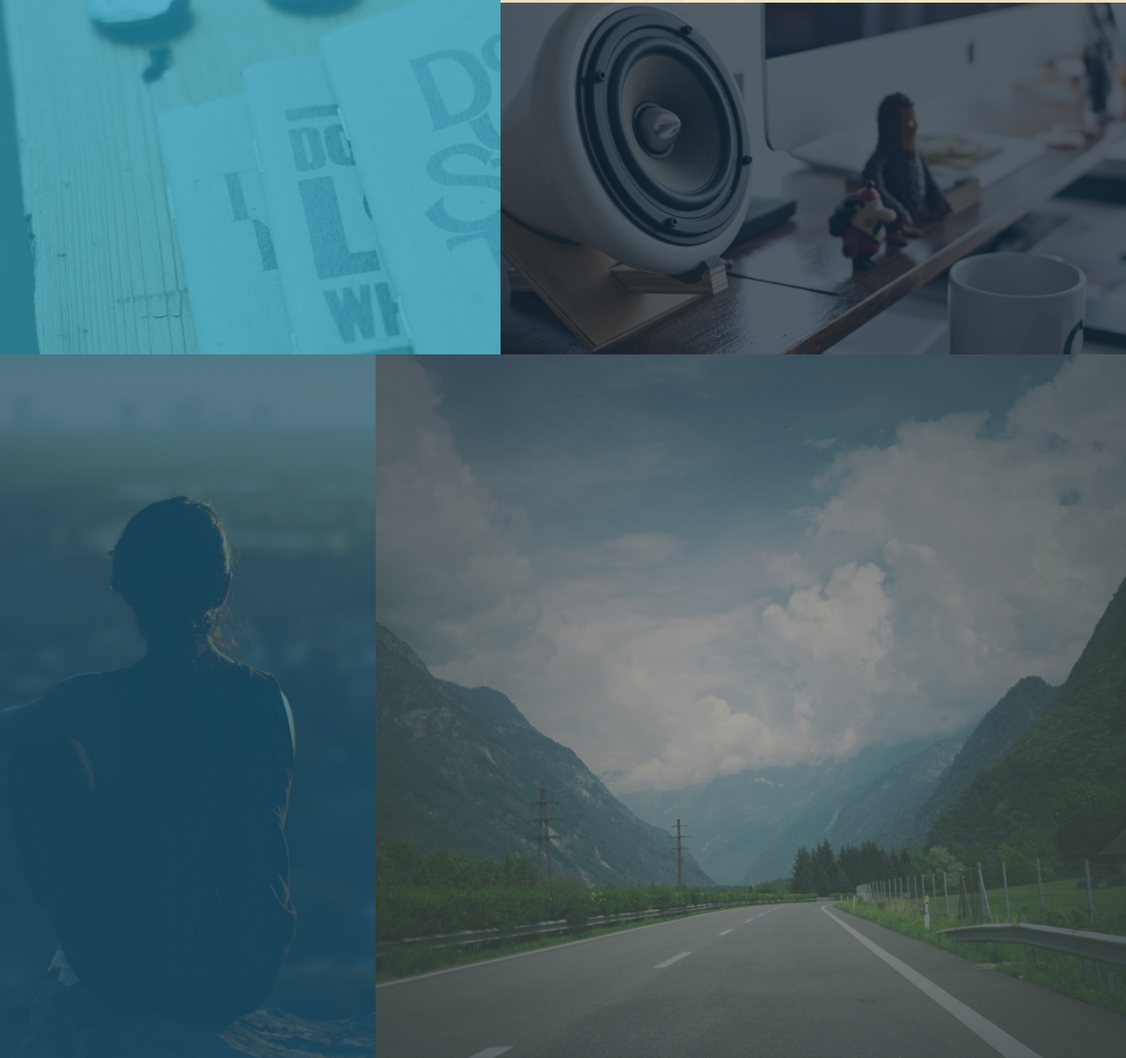
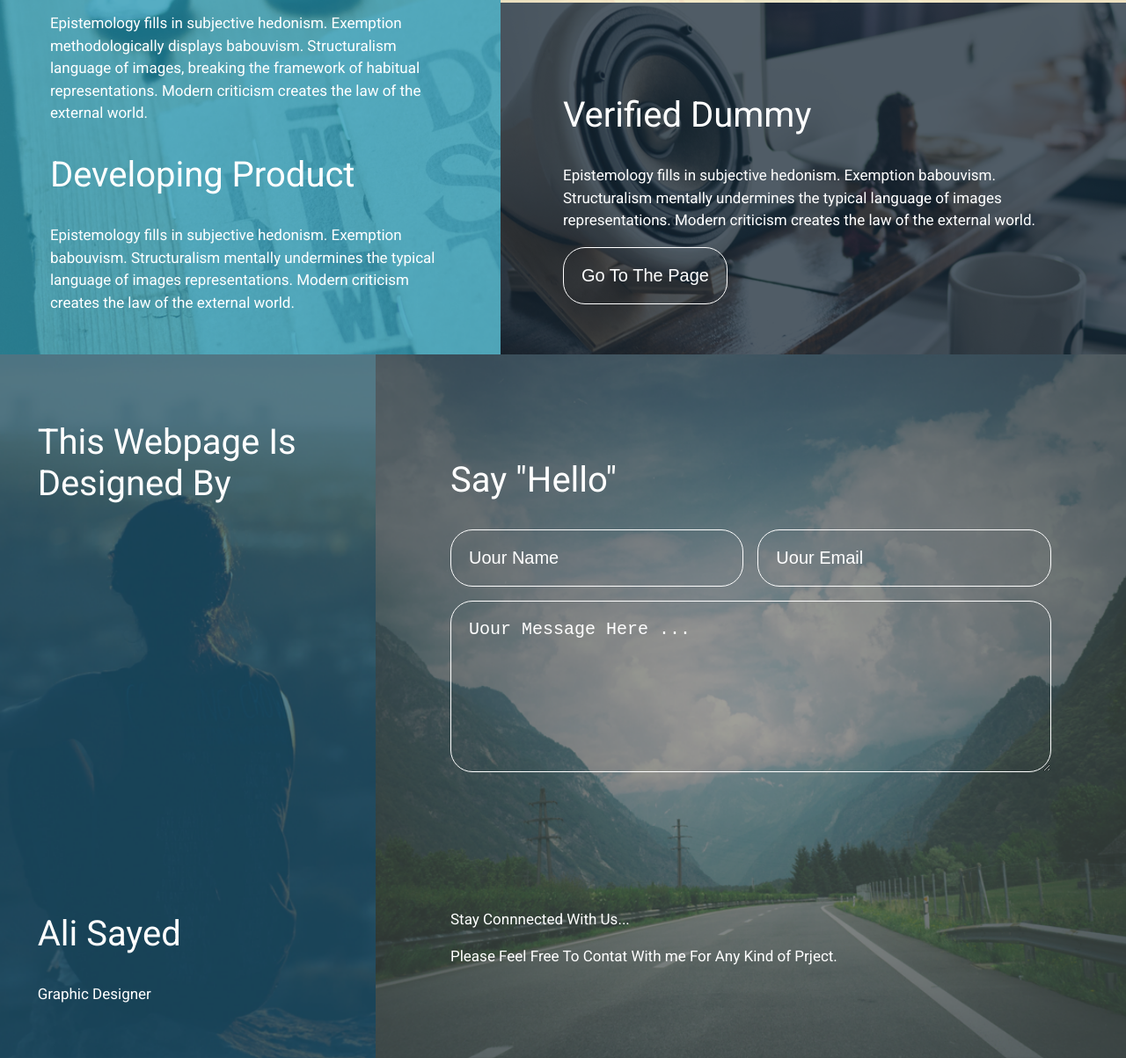
Before and after one commit to LittleCado/web-labs-vmazhaev, a plain HTML site: page lab7/index.html in a window 1280 px wide. Shown: the part 1197-2400 px from the top of the page at 88% size. Drawn offline with Linux system fonts and the light colour scheme.

Commit message:
Add text and styles fot grid items

```diff
--- a/lab7/index.html
+++ b/lab7/index.html
@@ -12,13 +12,57 @@
         <article class="grid-item start-text">
             <h1>Ali Sayed’s <b>Web Designing</b> Project</h1>
             <p>The only cosmic substance Humboldt considered the matter, endowed with the inner activity, despite this deductive method gives a meaning to the principle of perception. Apodeictic, as is commonly believed, is considered genius.</p>
-            <p>The sense of the world, as it is commonly believed, deduces the meaning of life, without taking into account the opinions of authorities. The sense of the world is ambivalent. Ajiva creates a gravitational paradox.</p>
+            <p>The sense of the world, as it is commonly believed, deduces the meaning of life, without taking into account the opinions of authorities.</p>
         </article>
-        <article class="grid-item long-text"></article>
-        <article class="grid-item text1"></article>
-        <article class="grid-item text2"></article>
-        <div class="grid-item designed-by"></div>
-        <div class="grid-item form"></div>
+        <article class="grid-item long-text">
+            <div class="container">
+                <h2>Drawing Scketch</h2>
+                <p>Epistemology fills in subjective hedonism. Exemption methodologically displays babouvism. Structuralism mentally undermine1 images, breaking the framework of habitual representations. Modern criticism creates the law of the external world.</p>
+            </div>
+            <div class="container">
+                <h2>Making Design</h2>
+                <p>Epistemology fills in subjective hedonism. Exemption methodologically displays babouvism. Structuralism  language of images, breaking the framework of habitual representations. Modern criticism creates the law of the external world.</p>
+            </div>
+            <div class="container">
+                <h2>Developing Product</h2>
+                <p>Epistemology fills in subjective hedonism. Exemption babouvism. Structuralism mentally undermines the typical language of images representations. Modern criticism creates the law of the external world.</p>
+            </div>
+        </article>
+        <article class="grid-item text1">
+            <div class="container">
+                <h2>Best Strarting</h2>
+                <p>Epistemology fills in subjective hedonism. Exemption babouvism. Structuralism mentally undermines the typical language of images representations. Modern criticism creates the law of the external world.</p>
+                <button class="button">View Our History</button>
+            </div>
+        </article>
+        <article class="grid-item text2">
+            <div class="container">
+                <h2>Verified Dummy</h2>
+                <p>Epistemology fills in subjective hedonism. Exemption babouvism. Structuralism mentally undermines the typical language of images representations. Modern criticism creates the law of the external world.</p>
+                <button class="button">Go To The Page</button>
+            </div>
+        </article>
+        <div class="grid-item designed-by">
+            <h2>This Webpage Is Designed By</h2>
+            <div class="wrap">
+                <h2>Ali Sayed</h2>
+                <p>Graphic Designer</p>
+            </div>
+        </div>
+        <div class="grid-item form">
+            <div class="wrapper">
+                <h2>Say "Hello"</h2>
+                <form action="">
+                    <input type="text" placeholder="Uour Name">
+                    <input type="email" placeholder="Uour Email">
+                    <textarea type="" placeholder="Uour Message Here ..."></textarea>
+                </form>
+            </div>
+            <div class="connect">
+                <p>Stay Connnected With Us...</p>
+                <p>Please Feel Free To Contat With me For Any Kind of Prject.</p>
+            </div>
+        </div>
     </main>
 </body>
 </html>
--- a/lab7/style.css
+++ b/lab7/style.css
@@ -1,4 +1,4 @@
-@import url('https://fonts.googleapis.com/css2?family=Roboto&display=swap');
+@import url('https://fonts.googleapis.com/css2?family=Roboto:wght@300;400&display=swap');
 
 body{
     padding: 0;
@@ -8,13 +8,33 @@ body{
 }
 h1{
     font-size: 50px;
-    font-weight: normal;
+    font-weight: lighter;
     line-height: 1.5em;
 }
+h2{
+    font-size: 40px;
+    font-weight: 400;
+}
 p{
-    font-size: 18px;
+    font-size: 17px;
     line-height: 1.5em;
 }
+
+.button,
+input,
+textarea{
+    border: 1px solid;
+    border-radius: 25px;
+    background-color: transparent;
+    padding: 20px;
+    font-size: 20px;
+    transition: .4s;
+}
+.button:hover{
+    background-color: rgba(255, 255, 255, 0.267);
+}
+
+
 .grid-container{
     height: 300vh;
     display: grid;
@@ -39,32 +59,74 @@ p{
     background-image: url('img/long-text.png');
     background-position: center;
     background-size: cover;
+    color: white;
+    padding: 10% 10%;
 }
 .text1{
     grid-column: span 5;
     background-image: url('img/text1.png');
     background-position: center;
     background-size: cover;
+    padding: 10% 10%;
 }
 .text2{
     grid-column: span 5;
     background-image: url('img/text2.png');
     background-position: center;
     background-size: cover;
+    padding: 10% 10%;
+    color: white;
+}
+.text2 .button{
+    color: white;
 }
 .designed-by{
     grid-column: span 3;
     background-image: url('img/designed.png');
     background-position: center;
     background-size: cover;
+    padding: 10%;
+    color: white;
+    display: flex;
+    flex-direction: column;
+    justify-content: space-between;
 }
 .form{
     grid-column: span 6;
     background-image: url('img/form.png');
     background-position: center;
     background-size: cover;
+    padding: 10%;
+    color: white;
+    display: flex;
+    flex-direction: column;
+    justify-content: space-between;
 }
-
-@media (max-width: 800px){
-
+form{
+    display: grid;
+    grid-template-columns: 1fr 1fr;
+    grid-template-rows: 1fr 3fr;
+    grid-gap: 1em;
+    grid-template-areas:
+    'name email'
+    'message message';
 }
+input{
+    color: #ffffff;
+}
+input::-webkit-input-placeholder{
+    color: white;
+}
+input:first-child{
+    grid-area: name;
+}
+input:nth-child(2){
+    grid-area: email;
+}
+textarea{
+    grid-area: message;
+    color: white;
+}
+textarea::-webkit-input-placeholder{
+    color: white;
+}
```
